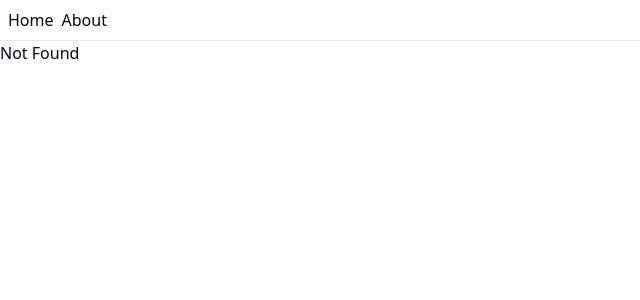
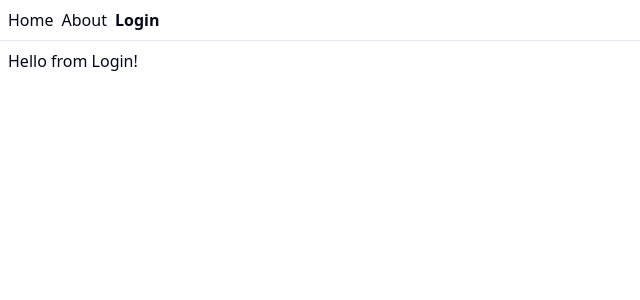
Before and after one commit to YoungSealStudio/LaunchSpy-Frontend, a React (Vite) app: page /login in a window 1280 px wide. Before the commit this address had no page. Shown: the top 300 px of the page, without its empty margins (0-640 px from the left). Built offline with nearby package versions, Linux system fonts and the light colour scheme.

Commit message:
feat: add login

```diff
--- a/src/routeTree.gen.ts
+++ b/src/routeTree.gen.ts
@@ -16,10 +16,16 @@ import { Route as rootRoute } from './routes/__root'
 
 // Create Virtual Routes
 
+const LoginLazyImport = createFileRoute('/login')()
 const AboutLazyImport = createFileRoute('/about')()
 const IndexLazyImport = createFileRoute('/')()
 
 // Create/Update Routes
+
+const LoginLazyRoute = LoginLazyImport.update({
+  path: '/login',
+  getParentRoute: () => rootRoute,
+} as any).lazy(() => import('./routes/login.lazy').then((d) => d.Route))
 
 const AboutLazyRoute = AboutLazyImport.update({
   path: '/about',
@@ -43,11 +49,19 @@ declare module '@tanstack/react-router' {
       preLoaderRoute: typeof AboutLazyImport
       parentRoute: typeof rootRoute
     }
+    '/login': {
+      preLoaderRoute: typeof LoginLazyImport
+      parentRoute: typeof rootRoute
+    }
   }
 }
 
 // Create and export the route tree
 
-export const routeTree = rootRoute.addChildren([IndexLazyRoute, AboutLazyRoute])
+export const routeTree = rootRoute.addChildren([
+  IndexLazyRoute,
+  AboutLazyRoute,
+  LoginLazyRoute,
+])
 
 /* prettier-ignore-end */
--- a/src/routes/__root.tsx
+++ b/src/routes/__root.tsx
@@ -11,6 +11,9 @@ export const Route = createRootRoute({
         <Link className="[&.active]:font-bold" to="/about">
           About
         </Link>
+        <Link className="[&.active]:font-bold" to="/login">
+          Login
+        </Link>
       </div>
       <hr />
       <Outlet />
--- /dev/null
+++ b/src/routes/login.lazy.tsx
@@ -0,0 +1,9 @@
+import { createLazyFileRoute } from '@tanstack/react-router'
+
+export const Route = createLazyFileRoute('/login')({
+  component: About,
+})
+
+function About() {
+  return <div className="p-2">Hello from Login!</div>
+}
```
